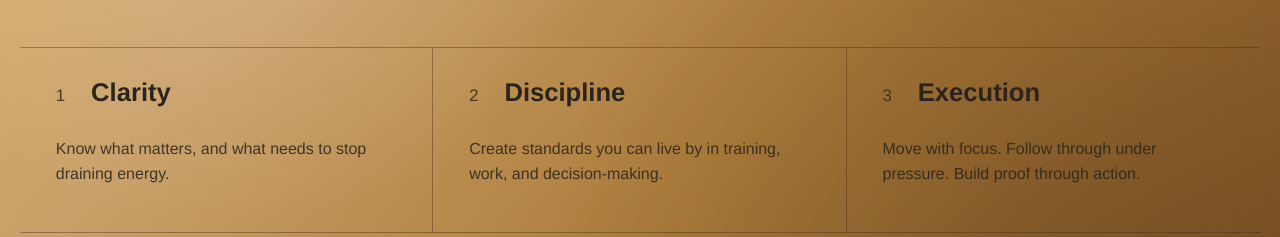
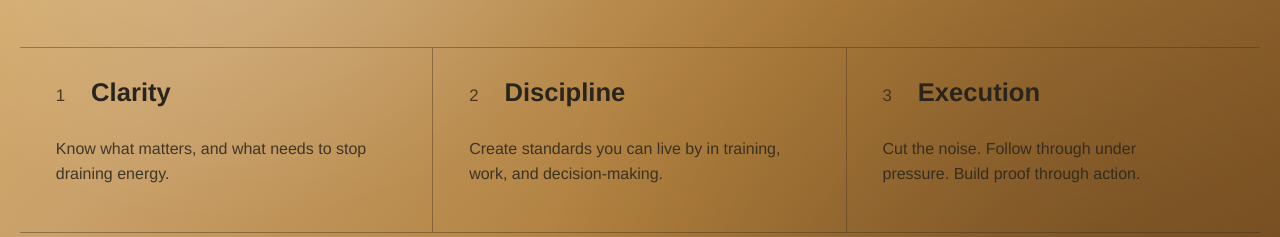
Before and after one commit to TimmyTululu/pernille-performance, a React (Vite) app: page / in a window 1280 px wide. Shown: the part 1980-2217 px from the top of the page. Built offline with nearby package versions, Linux system fonts and the light colour scheme.

Commit message:
Update Method execution copy

```diff
--- a/src/main.tsx
+++ b/src/main.tsx
@@ -19,7 +19,7 @@ const pillars = [
   {
     number: "3",
     title: "Execution",
-    copy: "Move with focus. Follow through under pressure. Build proof through action.",
+    copy: "Cut the noise. Follow through under pressure. Build proof through action.",
   },
 ];
 
```
